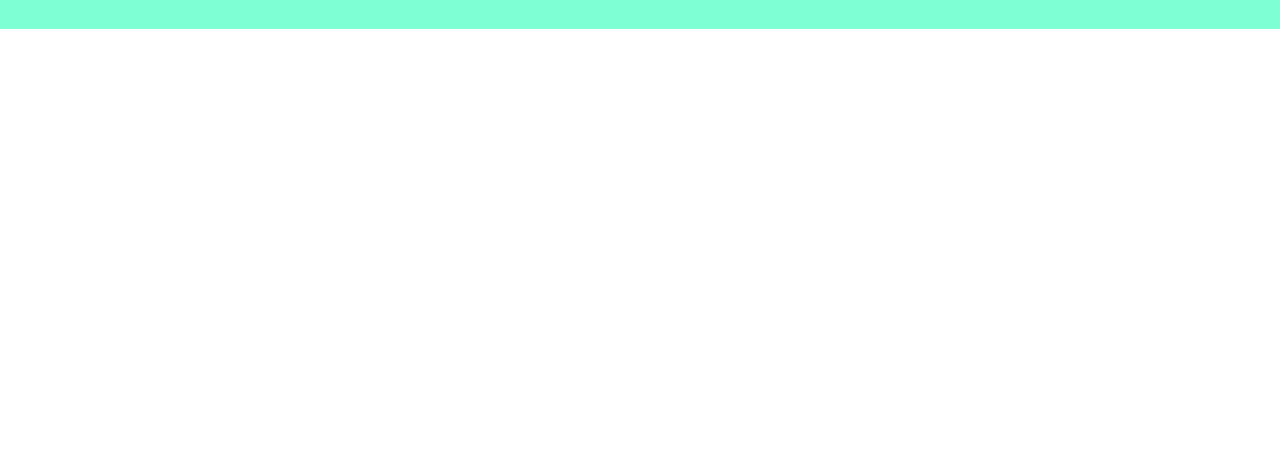
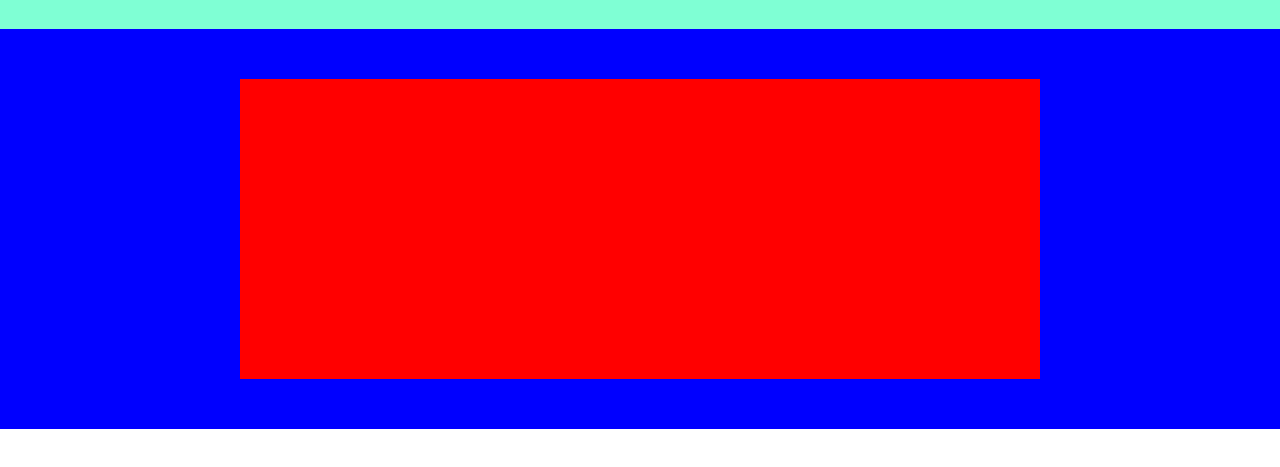
Before and after one commit to AndreaDeGiorgi00/htmlcss-struttura-discord, a plain HTML site: page index.html in a window 1280 px wide. Shown: the part 87-554 px from the top of the page. Drawn offline with Linux system fonts and the light colour scheme.

Commit message:
blocco introduttivo

```diff
--- a/index.html
+++ b/index.html
@@ -9,12 +9,16 @@
 </head>
 <body>
    <header>
-       <div class="barra-introduttiva contenitore">
+       <div class="barra-introduttiva ">
             <div class="logo"> <h2>logo</h2></div>
             <nav class="b"> <h2>link link link</h2> </nav>
             <div class="login"> <h2>login</h2></div>
 
        </div>
    </header>
+
+   <div class="contenitore-intro">
+        <div class="benvenuto"></div>
+   </div>
 </body>
 </html>
--- a/style.css
+++ b/style.css
@@ -57,3 +57,15 @@ nav{
     min-height: 50px;
     line-height: 50px;
 }
+
+/*fine header*/
+
+.benvenuto{
+    min-height: 300px;
+    background-color: red;
+    margin: 0px 210px;
+}
+.contenitore-intro{
+    background-color: blue;
+    padding:50px 30px;
+}
```
